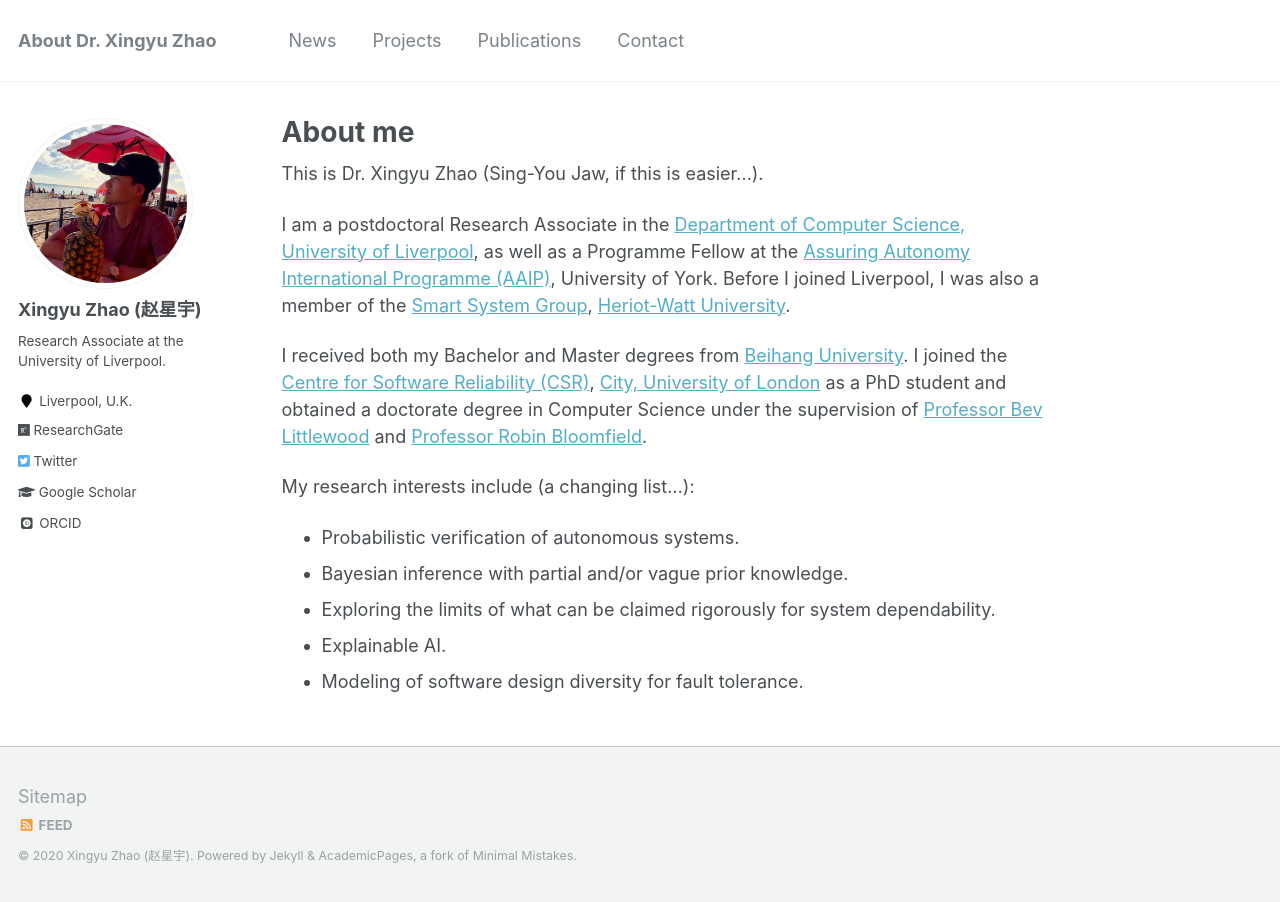
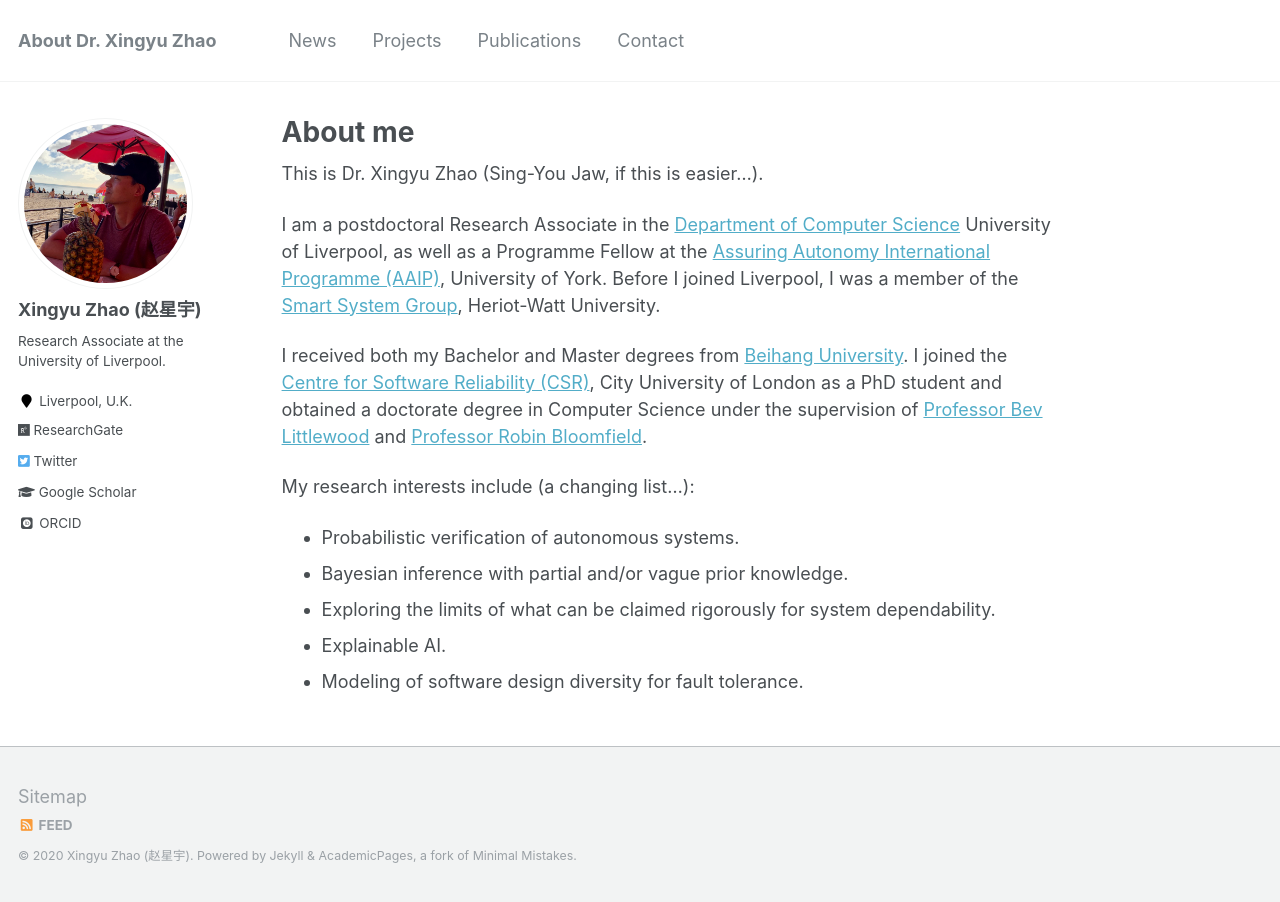
Before and after one commit to x-y-zhao/x-y-zhao.github.io, a Jekyll site: the page built from _pages/about.md, in a window 1280 px wide. Built offline with Jekyll 4.4.1, drawn with Linux system fonts in a browser that asks for light colours; some web fonts are replaced.

Commit message:
Update about.md

```diff
--- a/_pages/about.md
+++ b/_pages/about.md
@@ -10,9 +10,9 @@
 
 This is Dr. Xingyu Zhao (Sing-You Jaw, if this is easier...).
 
-I am a postdoctoral Research Associate in the [Department of Computer Science, University of Liverpool](https://www.liverpool.ac.uk/computer-science/), as well as a Programme Fellow at the [Assuring Autonomy International Programme (AAIP)](https://www.york.ac.uk/assuring-autonomy/), University of York. Before I joined Liverpool, I was also a member of the [Smart System Group](https://smartsystems.hw.ac.uk/), [Heriot-Watt University](https://www.hw.ac.uk/).
+I am a postdoctoral Research Associate in the [Department of Computer Science](https://www.liverpool.ac.uk/computer-science/) University of Liverpool, as well as a Programme Fellow at the [Assuring Autonomy International Programme (AAIP)](https://www.york.ac.uk/assuring-autonomy/), University of York. Before I joined Liverpool, I was a member of the [Smart System Group](https://smartsystems.hw.ac.uk/), Heriot-Watt University.
 
-I received both my Bachelor and Master degrees from [Beihang University](https://ev.buaa.edu.cn/). I joined the [Centre for Software Reliability (CSR)](https://www.city.ac.uk/about/schools/mathematics-computer-science-engineering/research/centre-for-software-reliability), [City, University of London](https://www.city.ac.uk/) as a PhD student and obtained a doctorate degree in Computer Science under the supervision of [Professor Bev Littlewood](https://www.city.ac.uk/people/academics/bev-littlewood) and [Professor Robin Bloomfield](https://www.city.ac.uk/people/academics/robin-bloomfield).
+I received both my Bachelor and Master degrees from [Beihang University](https://ev.buaa.edu.cn/). I joined the [Centre for Software Reliability (CSR)](https://www.city.ac.uk/about/schools/mathematics-computer-science-engineering/research/centre-for-software-reliability), City University of London as a PhD student and obtained a doctorate degree in Computer Science under the supervision of [Professor Bev Littlewood](https://www.city.ac.uk/people/academics/bev-littlewood) and [Professor Robin Bloomfield](https://www.city.ac.uk/people/academics/robin-bloomfield).
 
 My research interests include (a changing list...):
 * Probabilistic verification of autonomous systems.
```
